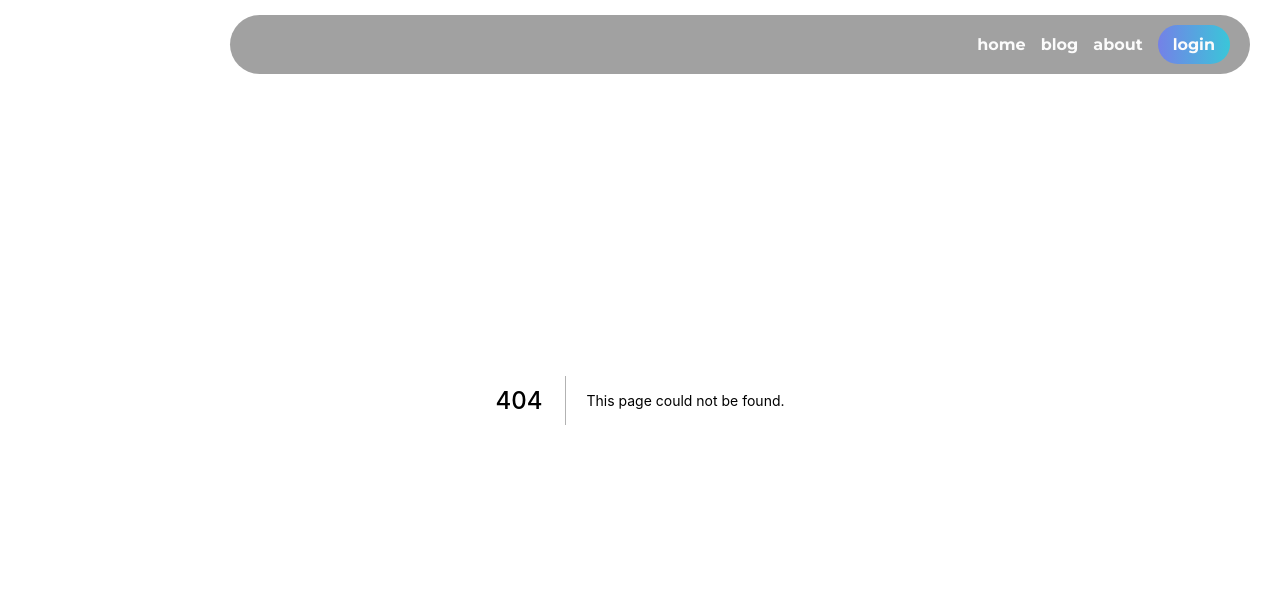
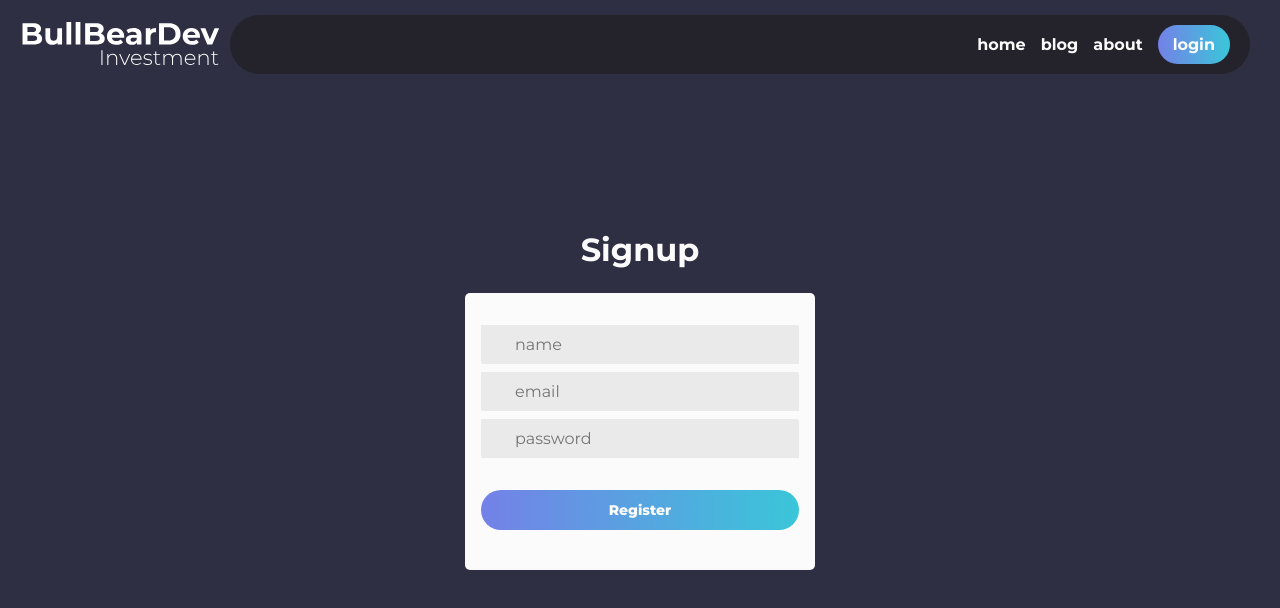
Before and after one commit to massaaki/investment-app, a Next.js app: page /signup in a window 1280 px wide. Before the commit this address had no page. Shown: the top 608 px of the page. Built offline with nearby package versions, Linux system fonts and the light colour scheme.

Commit message:
style: change background to a blue color

```diff
--- a/src/components/combinated/Header/index.tsx
+++ b/src/components/combinated/Header/index.tsx
@@ -1,17 +1,24 @@
 import Link from 'next/link'
+import { useRouter } from 'next/router'
+
 import { NavList } from 'components/combinated/NavList'
 import { Logo } from '../../../icons/Logo'
 
 import * as S from './styles'
+import { useEffect } from 'react'
 
 export const Header = () => {
+  const { asPath } = useRouter()
+  useEffect(() => {
+    console.log('asPath..:', asPath)
+  }, [asPath])
   return (
     <S.Container>
       <S.Content>
         <div>
           <Link href="/">
             <a>
-              <Logo />
+              <Logo asPath={asPath} />
             </a>
           </Link>
         </div>
--- a/src/components/single/Button/styles.ts
+++ b/src/components/single/Button/styles.ts
@@ -12,7 +12,7 @@ export const Wrapper = styled.button<WrapperProps>`
     align-items: center;
     justify-content: center;
     border: 0;
-    border-radius: 0.5rem;
+    border-radius: 10rem;
     font-weight: ${theme.font.weights.extraBold};
     padding: ${theme.spacings.xxsmall};
     background: ${theme.colors.blueGrandient500};
--- /dev/null
+++ b/src/pages/signup.tsx
@@ -0,0 +1,5 @@
+import { Signup } from 'templates/Signup'
+
+export default function SignupPage() {
+  return <Signup />
+}
--- a/src/styles/theme.ts
+++ b/src/styles/theme.ts
@@ -38,12 +38,13 @@ export default {
 
     white500: '#FBFBFB',
 
-    blackOpac500: 'rgba(68, 68, 68, 0.5)',
+    blackOpac500: 'rgba(30, 28, 28, 0.6)',
     black: '#242020',
 
+    gray50: '#F2EFEF',
     gray100: '#EAEAEA',
     gray500: '#8F8F8F',
-    gray800: '2E2F42',
+    gray800: '#2E2F42',
 
     red500: '#C34848'
   }
--- /dev/null
+++ b/src/templates/Signup/index.tsx
@@ -0,0 +1,15 @@
+import { FormSignup } from 'components/combinated/FormSignup'
+import * as S from './styles'
+
+export const Signup = () => {
+  return (
+    <S.Container>
+      <S.Content>
+        <h1>Signup</h1>
+        <S.FormControl>
+          <FormSignup />
+        </S.FormControl>
+      </S.Content>
+    </S.Container>
+  )
+}
--- /dev/null
+++ b/src/templates/Signup/styles.ts
@@ -0,0 +1,37 @@
+import styled, { css } from 'styled-components'
+
+export const Container = styled.div`
+  ${({ theme }) => css`
+    height: 100vh;
+    width: 100%;
+    background: ${theme.colors.gray800};
+  `}
+`
+
+export const Content = styled.div`
+  ${({ theme }) => css`
+    max-width: 1280px;
+    margin: 0 auto;
+    padding: 12rem 2rem;
+    height: 100%;
+    display: flex;
+    flex-direction: column;
+    align-items: center;
+    justify-content: center;
+
+    h1 {
+      color: ${theme.colors.white500};
+      margin-bottom: ${theme.spacings.small};
+    }
+  `}
+`
+
+export const FormControl = styled.div`
+  ${({ theme }) => css`
+    background: ${theme.colors.white500};
+    padding: ${theme.spacings.small} ${theme.spacings.xsmall};
+    border-radius: 0.5rem;
+    width: 100%;
+    max-width: 35rem;
+  `}
+`
```
Also changed, not shown: src/icons/Logo/index.tsx (+6 -3 lines), src/templates/Home/index.tsx (+5 -2 lines), src/templates/Home/styles.ts (+5 -11 lines), public/images/home-header-bg.png (deleted), 1 other file (tests, documents, lock files or other folders).
